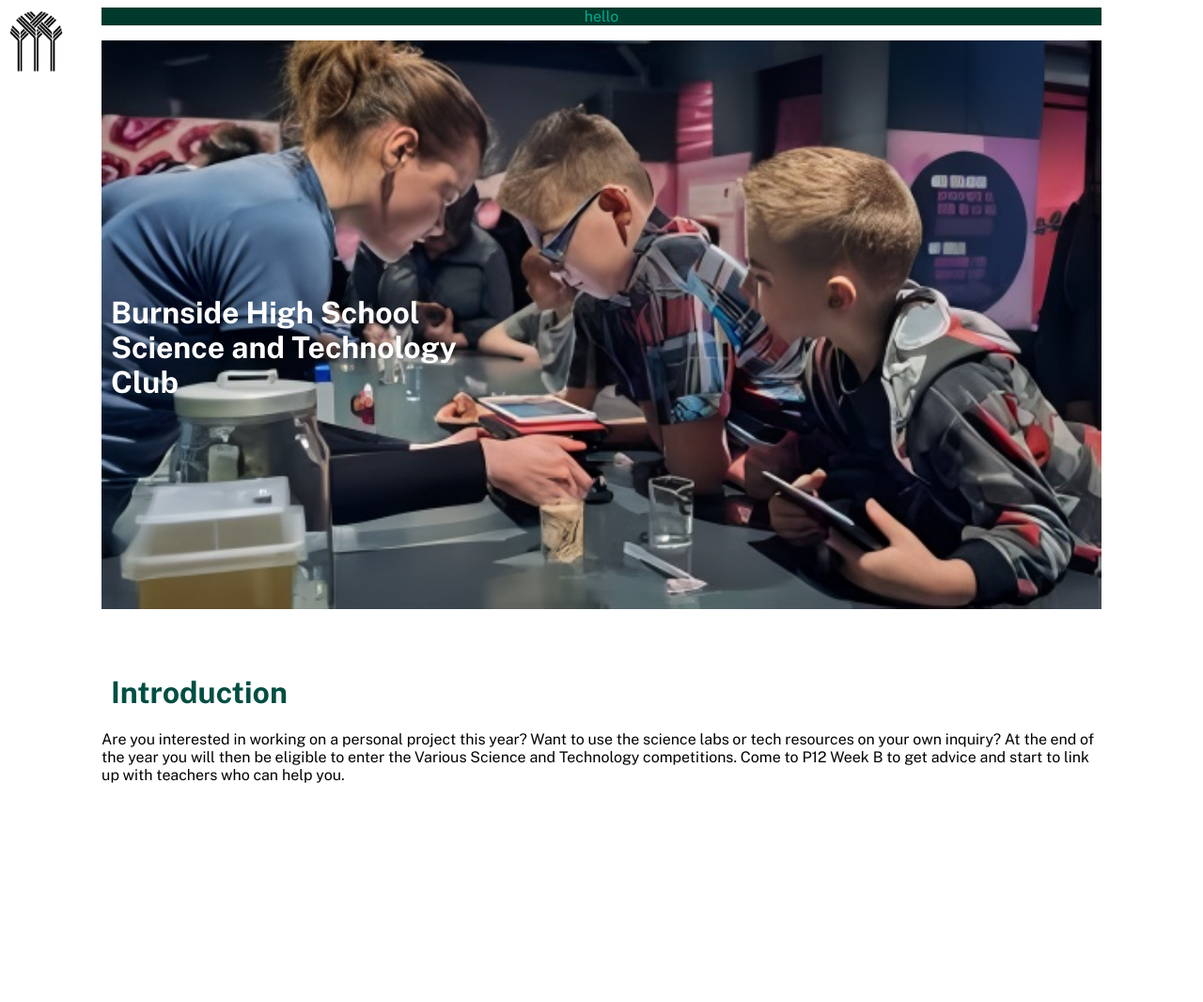
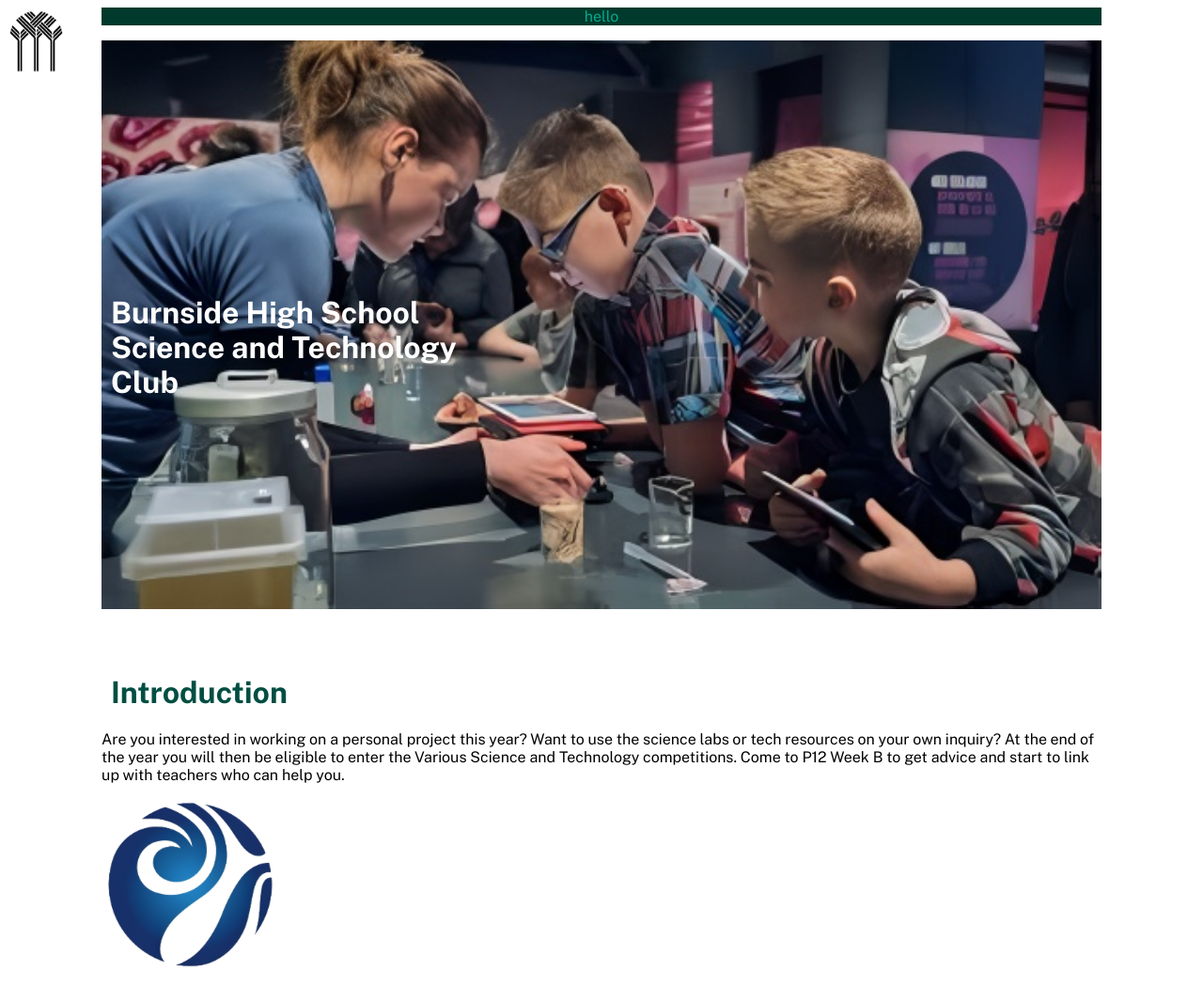
Before and after one commit to mojhy/website-thingie, a plain HTML site: page index.html in a window 1280 px wide. Shown: the whole page at 94% size. Before the commit the page ends 942 px from the top, so only its background shows below. Drawn offline with nearby package versions, Linux system fonts and the light colour scheme.

Commit message:
added a niwa link and img

```diff
--- a/index.html
+++ b/index.html
@@ -23,6 +23,9 @@
         <p>
             Are you interested in working on a personal project this year? Want to use the science labs or tech resources on your own inquiry? At the end of the year you will then be eligible to enter the Various Science and Technology competitions. Come to P12 Week B to get advice and start to link up with teachers who can help you.
         </p>
+        <div class=intro_item>
+            <a href="https://canterburysciencefair.co.nz/prizes/"><img src="images/NIWA_logo.png" alt="link to NIWA website" style= "width: 200px"></a>
+        </div>
     </div>
 </body>
 </html>
```
Also changed, not shown: images/NIWA_logo.png (added).
